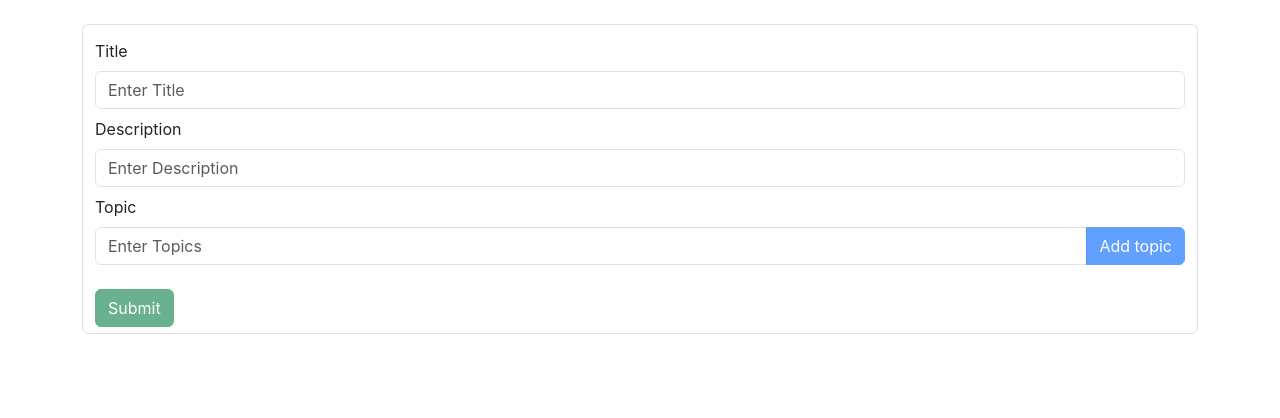
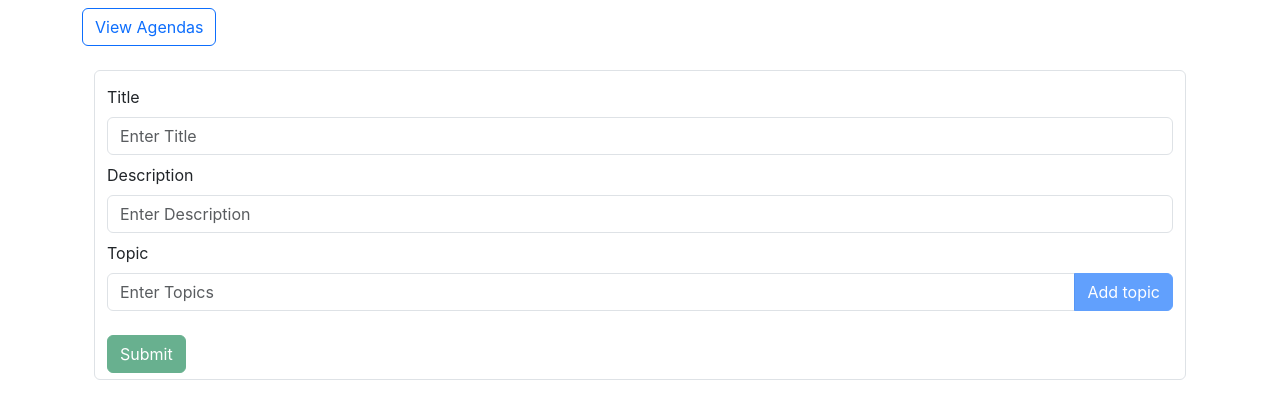
Before and after one commit to freakflames29/agenda_maker, a React (Create React App) app: page / in a window 1280 px wide. Shown: the top 418 px of the page. Built offline with nearby package versions, Linux system fonts and the light colour scheme.

Commit message:
show and toggle options

```diff
--- a/src/App.js
+++ b/src/App.js
@@ -5,22 +5,40 @@ import AgendaAdd from "./Components/AgendaAdd";
 import ViewAgenda from "./Components/ViewAgenda";
 
 function App() {
+    const [toggle, setToggle] = useState(true)
+    const toggleHandler = () => {
+        setToggle(!toggle)
+    }
+
     const [data, setData] = useState([])
     const dataGatherdHandler = d => {
         setData(prevState => {
-            return [d,...prevState]
+            return [d, ...prevState]
         })
 
         console.log(data)
     }
+    // agenda list
+    let agendas;
+    if (data.length > 0) {
 
-    let agendas=data.map((d,index)=>(
-        <ViewAgenda title={d.title} desc={d.desc} topics={d.topics} key={index}/>
-    ))
+
+        agendas = data.map((d, index) => (
+            <ViewAgenda title={d.title} desc={d.desc} topics={d.topics} key={index}/>
+        ))
+    } else {
+        agendas = (<h1 className={"display-1"}>No agenda to view !</h1>)
+    }
+
     return (
-        <div>
-            <AgendaAdd onSubmitData={dataGatherdHandler}/>
-            {agendas}
+        <div className={"container mt-2"}>
+            <button className={`btn ${toggle ? 'btn-outline-primary' : 'btn-outline-success'}`}
+                    onClick={toggleHandler}>  {toggle ? "View Agendas" : "Add Agenda"}</button>
+            {toggle ?
+                (<AgendaAdd onSubmitData={dataGatherdHandler}/>)
+                :
+                (agendas)
+            }
         </div>
     )
 }
--- a/src/Components/AgendaAdd.js
+++ b/src/Components/AgendaAdd.js
@@ -19,7 +19,7 @@ const AgendaAdd = (props) => {
     const [btnDisable, setBtnDisable] = useState(true)
     const btnDisableChangeHandler = () => {
 
-        if (title.length > 0 && desc.length > 0 && (topic.length > 0 || toppicArray.length >0)) {
+        if (title.length > 0 && desc.length > 0 && (topic.length > 0 || toppicArray.length > 0)) {
             setBtnDisable(false)
         } else {
             setBtnDisable(true)
@@ -51,7 +51,7 @@ const AgendaAdd = (props) => {
         btnDisableChangeHandler()
 
 
-        if (topic.length === 0 && toppicArray.length ===0) {
+        if (topic.length === 0 && toppicArray.length === 0) {
             setTopicError(true)
         } else
             setTopicError(false)
@@ -83,24 +83,28 @@ const AgendaAdd = (props) => {
         })
     }
 
-    const submitHandler=(e)=>{
+    const submitHandler = (e) => {
         e.preventDefault()
-        const gatheredData={
-            title:title,
-            desc:desc,
-            topics:toppicArray
+        const gatheredData = {
+            title: title,
+            desc: desc,
+            topics: toppicArray
         }
         props.onSubmitData(gatheredData)
+        setTitle("")
+        setDesc("")
+        setTopic("")
+        setToppicArray([])
     }
 
-    let listElemets = toppicArray.map((topic,index) => (<li key={index} className={"list-group-item"}>{topic}</li>))
+    let listElemets = toppicArray.map((topic, index) => (<li key={index} className={"list-group-item"}>{topic}</li>))
 
     return (
         <div className={"container mt-4"}>
             <form className={"form-control"} onSubmit={submitHandler}>
                 <label htmlFor="title" className={"form-label mt-2"}>Title</label>
-                <input type="text" placeholder={"Enter Title"}  id={"title"} className={"form-control"}
-                       onChange={titleChangeHandler} onBlur={titleErrorFocusHandler}/>
+                <input type="text" placeholder={"Enter Title"} id={"title"} className={"form-control"}
+                       onChange={titleChangeHandler} onBlur={titleErrorFocusHandler} value={title}/>
                 {
                     titleError && (
                         <div>
@@ -111,8 +115,9 @@ const AgendaAdd = (props) => {
 
 
                 <label htmlFor="desc" className={"form-label mt-2"}>Description</label>
-                <input type="text" placeholder={"Enter Description"}  id={"desc"}
-                       className={"form-control"} onChange={descChangeHandler} onBlur={descErrorFocusHandler}/>
+                <input type="text" placeholder={"Enter Description"} id={"desc"}
+                       className={"form-control"} onChange={descChangeHandler} onBlur={descErrorFocusHandler}
+                       value={desc}/>
 
                 {
                     descError && (
@@ -123,8 +128,9 @@ const AgendaAdd = (props) => {
                 }
                 <label htmlFor="Topic" className={"form-label mt-2"}>Topic</label>
                 <div className="input-group mb-3">
-                    <input type="text" placeholder={"Enter Topics"}  id={"Topic"}
-                           className={"form-control"} onChange={topicChangeHandler} onBlur={topicErrorFocusHandler}/>
+                    <input type="text" placeholder={"Enter Topics"} id={"Topic"}
+                           className={"form-control"} onChange={topicChangeHandler} onBlur={topicErrorFocusHandler}
+                           value={topic}/>
 
                     <button className={"btn  btn-primary  "} onClick={addTopicHandler}
                             disabled={btnDisable} type={"button"} id="button-addon1">Add topic
--- /dev/null
+++ b/src/Components/Lists.js
@@ -0,0 +1,6 @@
+const Lists=props=>{
+
+
+}
+
+export default Lists;
```
